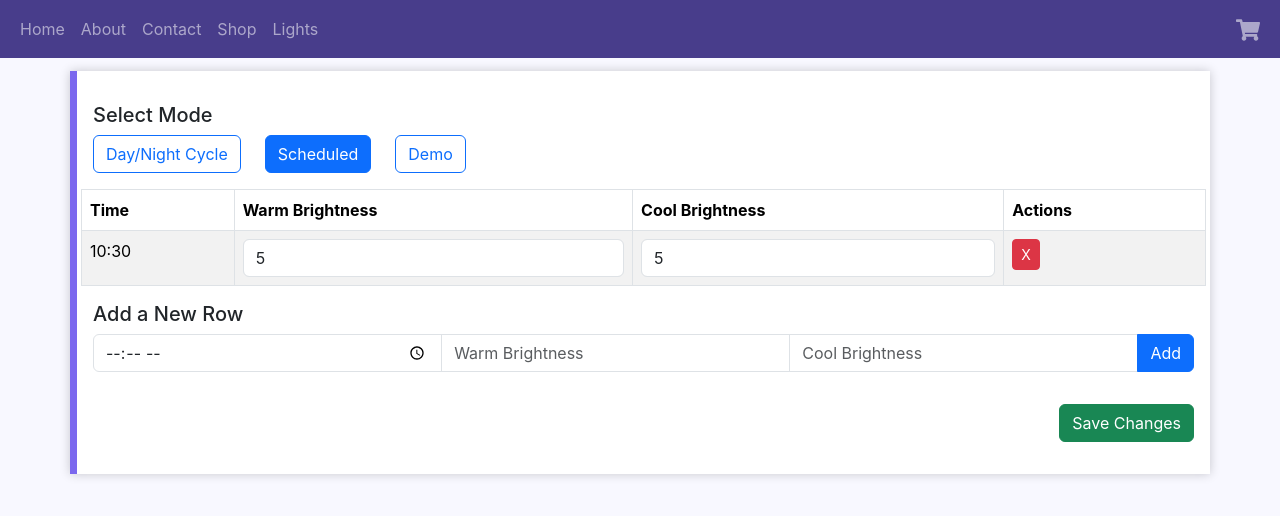
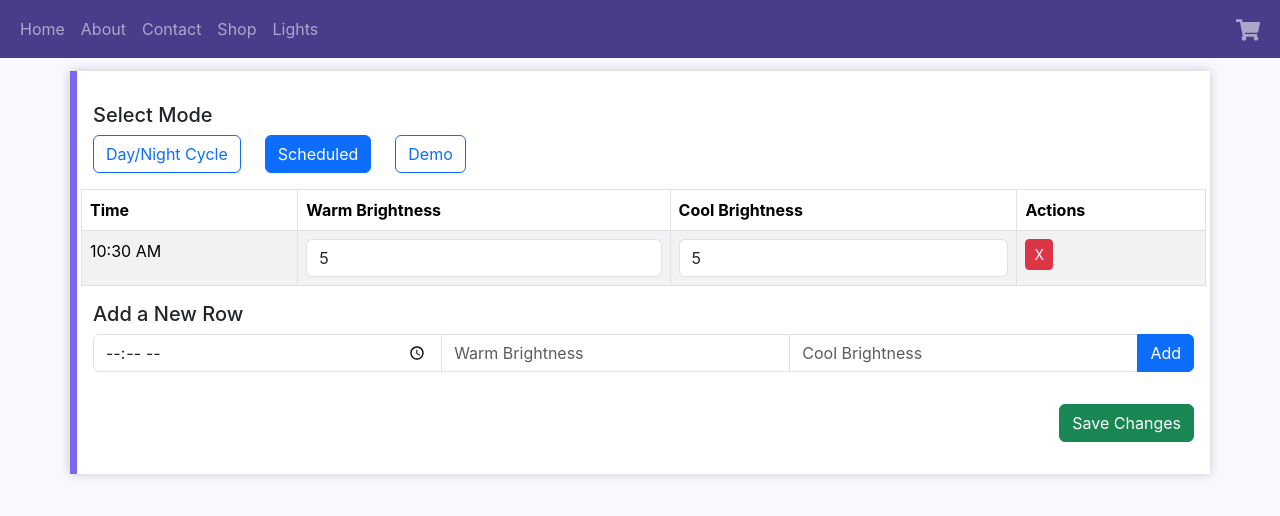
Before and after one commit to wpwilson10/WpwilsonSite, a React app in the folder client/: page /lights in a window 1280 px wide. Both pictures are taken after typing "10:30", "5", "5" into the empty fields and a click on the button "Add". Shown: the top 516 px of the page. Built offline with nearby package versions, Linux system fonts and the light colour scheme; no server answers.

Commit message:
Update lightScheduler.tsx
Update schedule data structure. Better time format display

```diff
--- a/client/src/components/LightScheduler/lightScheduler.tsx
+++ b/client/src/components/LightScheduler/lightScheduler.tsx
@@ -49,12 +49,14 @@ const lightScheduleURL: string =
  * @property {string} time - The time of day for this schedule entry in 24-hour format (HH:MM).
  * @property {number} warmBrightness - The brightness level for warm light (0-100).
  * @property {number} coolBrightness - The brightness level for cool light (0-100).
+ * @property {number} unix_time - The Unix timestamp for this schedule entry.
  */
 interface ScheduleEntry {
   id: number;
   time: string;
   warmBrightness: number;
   coolBrightness: number;
+  unix_time: number;
 }
 
 /**
@@ -66,10 +68,18 @@ interface ScheduleEntry {
  *    - 'scheduled': Follows the user-defined schedule
  *    - 'demo': Runs a demonstration cycle
  * @property {ScheduleEntry[]} schedule - Array of schedule entries that define the light settings throughout the day.
+ * @property {string} sunrise - The time of sunrise in 24-hour format (HH:MM).
+ * @property {string} sunset - The time of sunset in 24-hour format (HH:MM).
+ * @property {number} sunrise_unix - The Unix timestamp for sunrise.
+ * @property {number} sunset_unix - The Unix timestamp for sunset.
  */
 interface ScheduleData {
   mode: 'dayNight' | 'scheduled' | 'demo';
   schedule: ScheduleEntry[];
+  sunrise: string;
+  sunset: string;
+  sunrise_unix: number;
+  sunset_unix: number;
 }
 
 /**
@@ -93,10 +103,27 @@ const isValidScheduleData = (data: any): data is ScheduleData => {
         entry.warmBrightness <= 100 &&
         typeof entry.coolBrightness === 'number' &&
         entry.coolBrightness >= 0 &&
-        entry.coolBrightness <= 100
+        entry.coolBrightness <= 100 &&
+        typeof entry.unix_time === 'number'
     );
 
-  return isValidMode && isValidSchedule;
+  const isValidSunData =
+    typeof data?.sunrise === 'string' &&
+    typeof data?.sunset === 'string' &&
+    typeof data?.sunrise_unix === 'number' &&
+    typeof data?.sunset_unix === 'number';
+
+  return isValidMode && isValidSchedule && isValidSunData;
+};
+
+/**
+ * Formats a 24-hour time string (HH:mm) to 12-hour format (h:mm tt)
+ */
+const formatTime = (time: string): string => {
+  const [hours, minutes] = time.split(':').map(Number);
+  const period = hours >= 12 ? 'PM' : 'AM';
+  const hour12 = hours % 12 || 12;
+  return `${hour12}:${minutes.toString().padStart(2, '0')} ${period}`;
 };
 
 /**
@@ -123,7 +150,7 @@ const ScheduleTable = ({ data, handleInputChange, handleRemoveRow }: any) => (
       <tbody>
         {data.schedule.map((entry: ScheduleEntry) => (
           <tr key={entry.id}>
-            <td>{entry.time}</td>
+            <td>{formatTime(entry.time)}</td>
             <td>
               <Form.Control
                 type="number"
@@ -270,6 +297,10 @@ const LightScheduler = () => {
   const [data, setData] = useState<ScheduleData>({
     mode: 'scheduled',
     schedule: [],
+    sunrise: '',
+    sunset: '',
+    sunrise_unix: 0,
+    sunset_unix: 0,
   });
   const [newTime, setNewTime] = useState('');
   const [newWarmBrightness, setNewWarmBrightness] = useState('');
@@ -378,6 +409,9 @@ const LightScheduler = () => {
         time: newTime,
         warmBrightness: Math.min(100, Math.max(0, Number(newWarmBrightness))),
         coolBrightness: Math.min(100, Math.max(0, Number(newCoolBrightness))),
+        unix_time: Math.floor(
+          new Date(`1970-01-01T${newTime}`).getTime() / 1000
+        ),
       };
       const updatedSchedule = [...data.schedule, newRow].sort((a, b) =>
         a.time.localeCompare(b.time)
```
